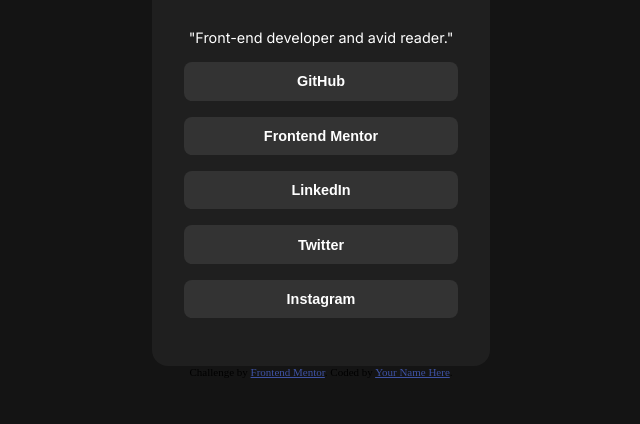
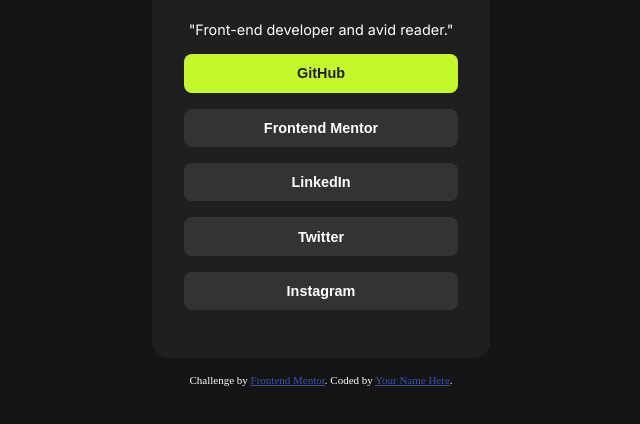
Before and after one commit to Skwarekk/Social-links-profile, a plain HTML site: page index.html in a window 1280 px wide. In both pictures the pointer is over the button "GitHub". Shown: the part 314-738 px from the top of the page, without its empty margins (319-959 px from the left). Drawn offline with Linux system fonts and the light colour scheme.

Commit message:
hover effect

```diff
--- a/style.css
+++ b/style.css
@@ -39,6 +39,7 @@
   border-radius: 1rem;
   color: var(--white);
   font-family: Inter;
+  margin-bottom: 1rem;
 }
 
 header,
@@ -102,6 +103,12 @@
   border: none;
   border-radius: 0.5rem;
   font-weight: var(--font-bold);
+  transition: all 0.3s;
+}
+
+button:hover {
+  background-color: var(--green);
+  color: var(--medium-grey);
 }
 
 /*Frontend mentor files*/
@@ -109,6 +116,7 @@
 .attribution {
   font-size: 11px;
   text-align: center;
+  color: var(--white);
 }
 .attribution a {
   color: hsl(228, 45%, 44%);
```
